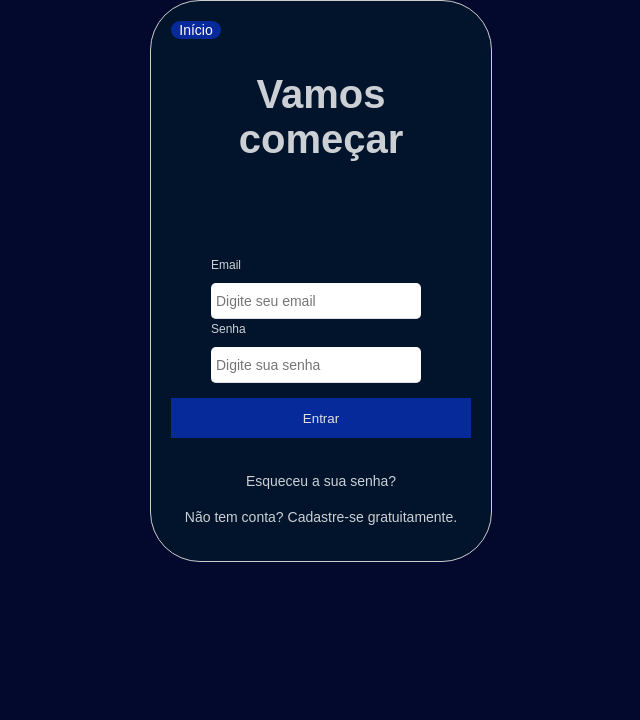
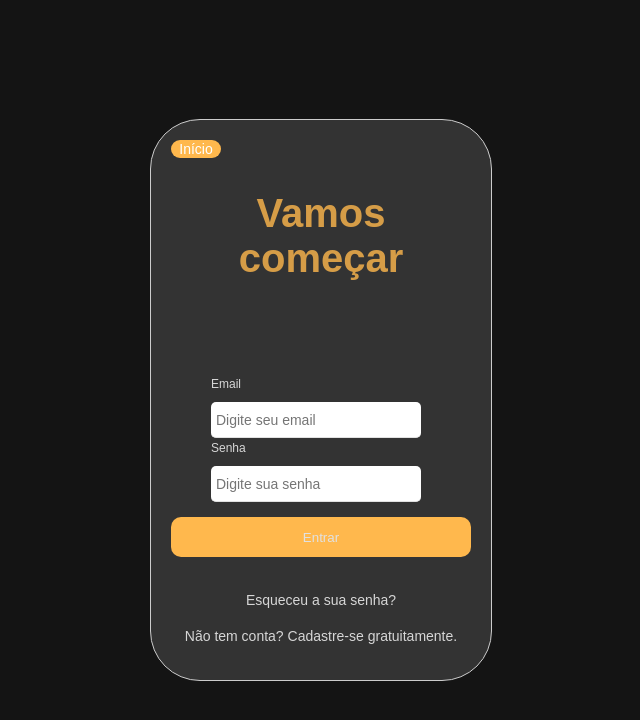
Before and after one commit to vtzad/EcoKm, a plain HTML site: page EcoKm/login/login.html in a window 1280 px wide. Shown: the whole page, without its empty margins (319-959 px from the left). Drawn offline with Linux system fonts and the light colour scheme.

Commit message:
atualização no login

```diff
--- a/EcoKm/login/style.css
+++ b/EcoKm/login/style.css
@@ -2,28 +2,29 @@ body{
     padding: 0;
     margin: 0;
     font-family: Arial, Helvetica, sans-serif;
-    background-color: rgb(3, 9, 44);
+    background-color: #141414;
     color:rgb(255, 255, 255)
 }
 /*comando site*/
 .telaLogin{
-    display:block;
+    display:flex;
     align-items: center;
     justify-content: center;
     height: 100vh;
 
 }
 .card{
-    background-color: #01142b;
+    background-color: #333;
     padding: 20px;
     border-radius: 50px;
     width: 300px;
     height: 520px;
+
 }
 .card-header{
     padding-bottom: 50px;
     opacity: 0.8;
-    color: #fff;
+    color: #ffb84d;
     text-align: center;
 }
 .iconeTopo{
@@ -66,11 +67,13 @@ body{
 #enviar{
     width: 100%;
     height: 40px;
-    background-color: #072a9b;
+    background-color: #ffb84d;
+    border-radius: 10px;
     border: none;
     color: #e1e1e1;
     margin: 15px 0;
 }
+
 .rodape a {
     text-align: center;
     font-size: 14px;
@@ -88,7 +91,7 @@ body{
 .homePage{
     text-align: center;
     width: 50px;
-    background-color: #072a9b;
+    background-color: #ffb84d;
     border-radius: 10px;
 }
 input#email{
```
Also changed, not shown: EcoKm/planos/planos.html (+1 -1 lines).
